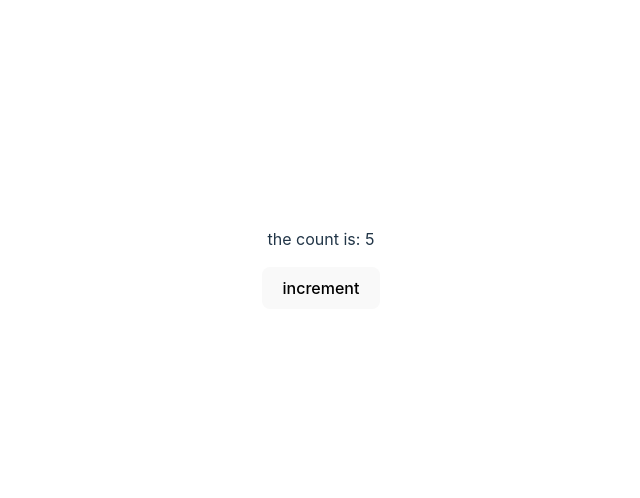
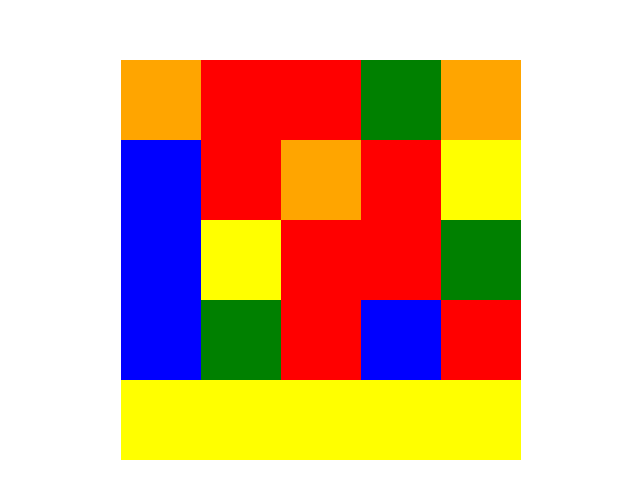
Before and after one commit to akosilar/create-react, a React (Vite) app in the folder first-react-app/: page / in a window 1280 px wide. Shown: the part 140-638 px from the top of the page, without its empty margins (319-959 px from the left). Built offline with nearby package versions, Linux system fonts and the light colour scheme.

Commit message:
created 5x5 color grid

```diff
--- a/first-react-app/src/App.jsx
+++ b/first-react-app/src/App.jsx
@@ -17,6 +17,7 @@ import Form from './Form'
 import Counter from './Counter'
 import Toggler from './Toggler'
 import TogglerCounter from './ToggleCounter'
+import ColorGrid from './ColorGrid'
 
 const data = [
   { id: 1, item: 'eggs', quantity: 12, completed: false },
@@ -40,9 +41,10 @@ function App() {
   return (
     <div>
       {
+        <ColorGrid />
         // <TogglerCounter />
         // < Toggler />
-        <Counter />
+        // <Counter />
         // <Form />
         // <Clicker message="please stop clicking me" buttonText="Click me" />
         // <PropertyList properties={properties} />
--- /dev/null
+++ b/first-react-app/src/ColorBox.css
@@ -0,0 +1,10 @@
+.color-box {
+    display: grid;
+    grid-template-columns: repeat(5,1fr);
+}
+
+.box {
+    backgroundColor: bgColor;
+    width: 5rem;
+    height: 5rem;
+}
--- /dev/null
+++ b/first-react-app/src/ColorBox.jsx
@@ -0,0 +1,15 @@
+import { useState } from "react"
+import "./ColorBox.css"
+export default function ColorBox() {
+    const randomColor = ['red', 'blue', 'green', 'orange', 'yellow']
+    const [bgColor, setbgColor] = useState(`${randomColor[Math.floor(Math.random() * 5)]}`)
+    const styles = {
+        backgroundColor: bgColor,
+    }
+
+    const changeColor = () => setbgColor(`${randomColor[Math.floor(Math.random() * 5)]}`)
+
+    return (
+        <div className="box" style = {styles} onClick={changeColor}></div>
+    )
+}
--- /dev/null
+++ b/first-react-app/src/ColorGrid.jsx
@@ -0,0 +1,16 @@
+import ColorBox from "./ColorBox"
+import "./ColorBox.css"
+export default function ColorGrid() {
+
+    const colorBoxes = []
+    for (let index = 0; index < 25; index++) {
+
+        colorBoxes.push(<ColorBox key={index}/>)
+    }
+    return (
+        <div className="color-box">
+            {colorBoxes}
+        </div>
+
+    )
+}
--- a/first-react-app/src/ToggleCounter.jsx
+++ b/first-react-app/src/ToggleCounter.jsx
@@ -2,7 +2,7 @@ import { useState } from "react"
 import "./Toggler.css"
 export default function TogglerCounter() {
     const [isHappy, setIsHappy] = useState(true)
-    const [count, setCount] = useState(0);
+    const [count, setCount] = useState(2);
     const toggleIsHappy = () => setIsHappy (!isHappy);
     const incrementCount = () => setCount(count+2)
     return (
```
